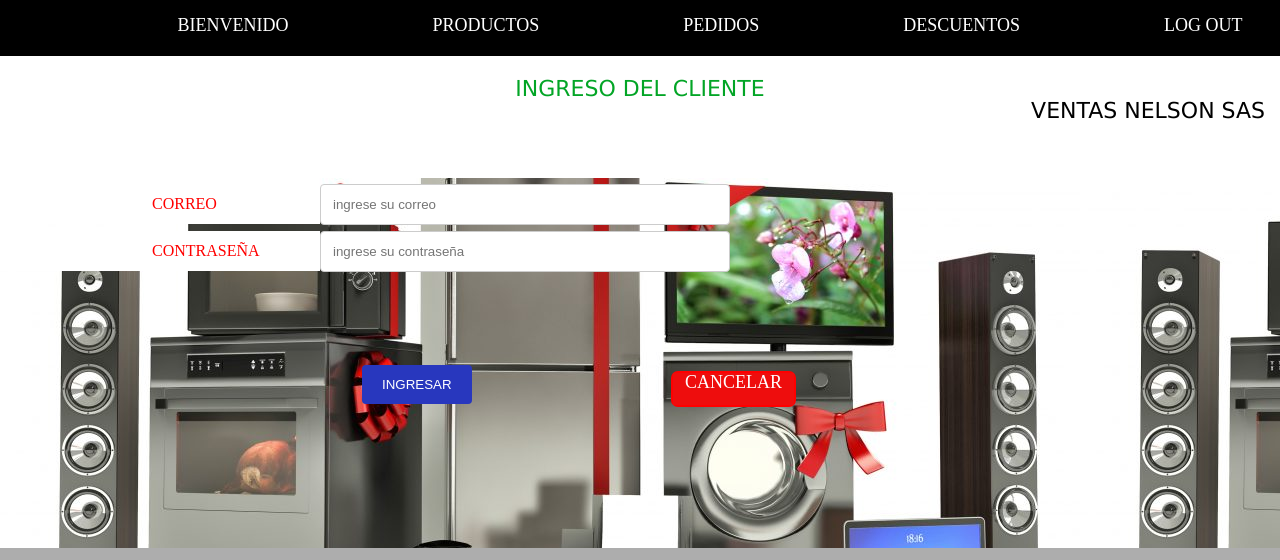
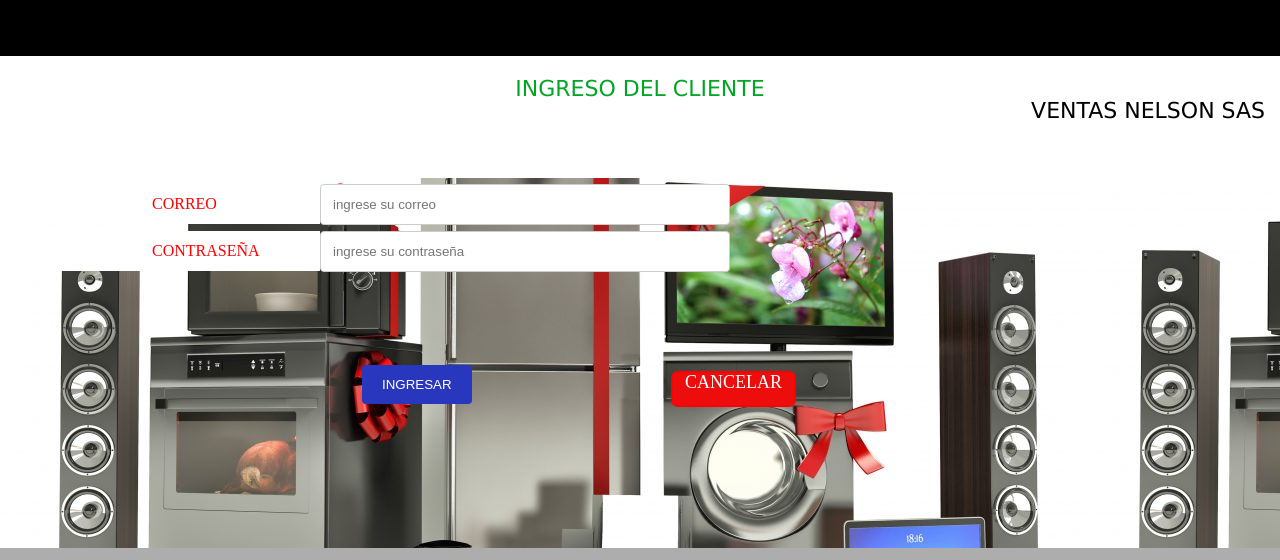
Before and after one commit to nelsonsegura/12, a plain HTML site: page iniciar.html in a window 1280 px wide. Shown: the top 560 px of the page. Drawn offline with Linux system fonts and the light colour scheme.

Commit message:
trabajo sena

```diff
--- a/iniciar.html
+++ b/iniciar.html
@@ -10,15 +10,6 @@
     <title>INICIAR SECION</title>
 </head>
 <header>
-  <nav>
-      <ul>
-          <li><a href="bienvenido.html">BIENVENIDO</a></li>
-          <li><a href="productos.html">productos</a></li>
-          <li><a href="pedidos.html">pedidos</a></li>
-          <li><a href="descuentos.html">descuentos</a></li>
-          <li><a href="index.html">LOG OUT</a></li>
-      </ul>
-  </nav>
 </header>
 <body>
     <main>
```
Also changed, not shown: registro.html (+0 -9 lines).
